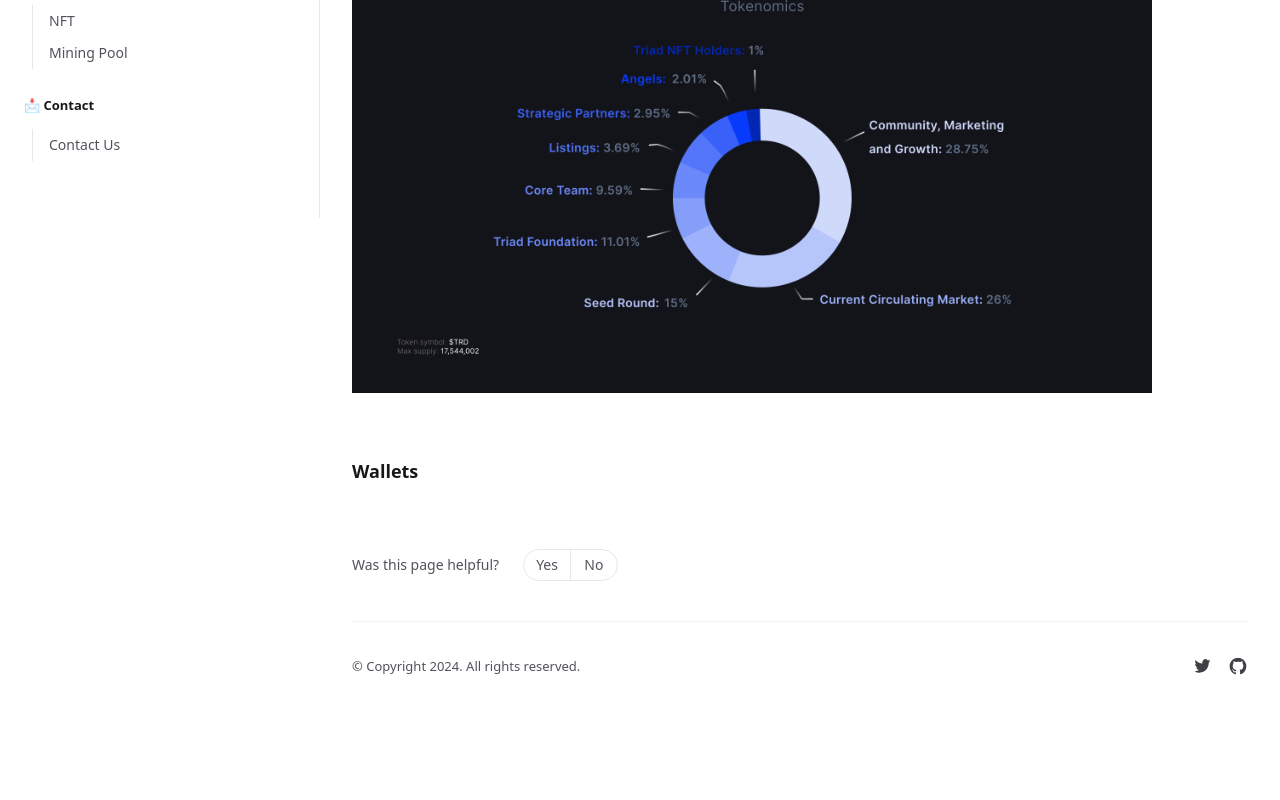
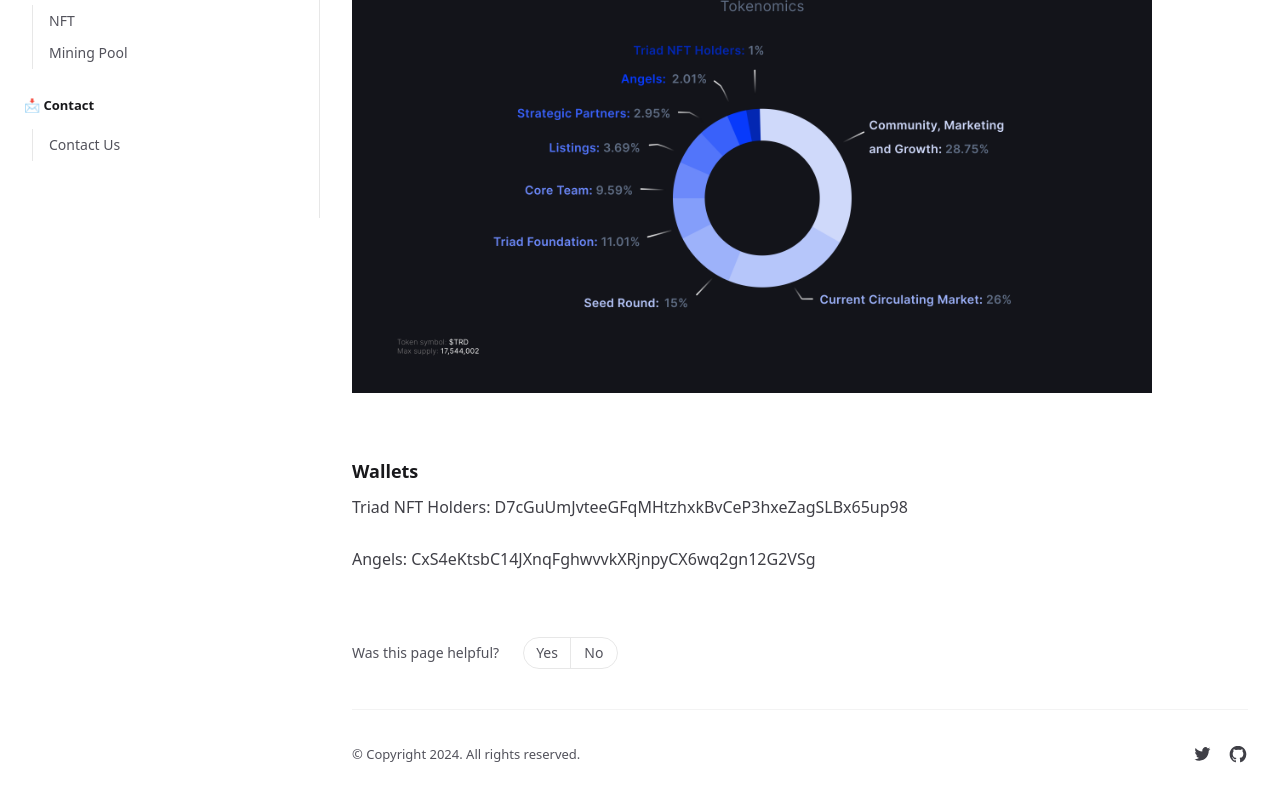
Before and after one commit to triadxyz/docs, a Next.js app: page /tokenomics in a window 1280 px wide. Shown: the part 582-1382 px from the top of the page. Before the commit the page ends 1324 px from the top, so only its background shows below. Built offline with nearby package versions, Linux system fonts and the light colour scheme.

Commit message:
add wallets

```diff
--- a/src/pages/tokenomics.mdx
+++ b/src/pages/tokenomics.mdx
@@ -15,3 +15,7 @@ The total supply of $TRD is 17,540,552.81
 ![TRD Distribution](/images/trd-tokenomics.png)
 
 ## Wallets
+
+Triad NFT Holders: D7cGuUmJvteeGFqMHtzhxkBvCeP3hxeZagSLBx65up98
+
+Angels: CxS4eKtsbC14JXnqFghwvvkXRjnpyCX6wq2gn12G2VSg
```
